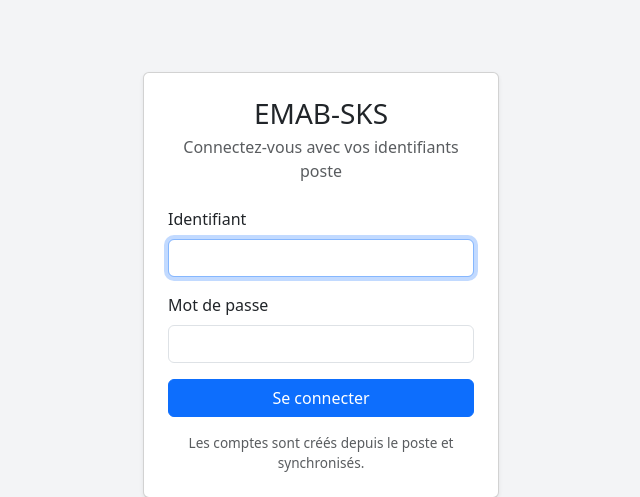
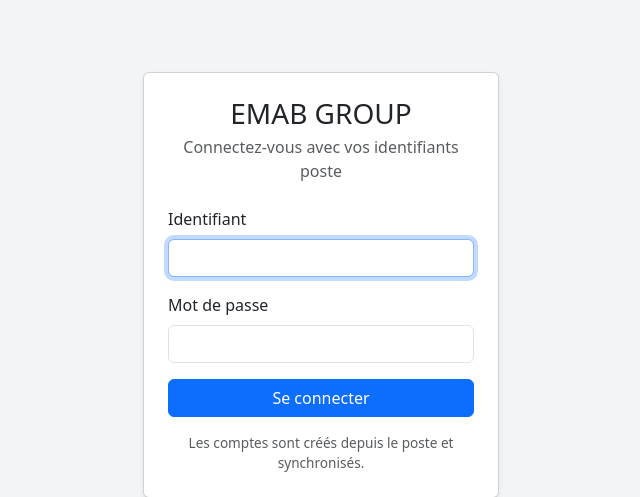
Before and after one commit to Faraleno2022/C-Users-LENO-Desktop-Gestionnaire-depot_Retrait, a Django app: page /login/ in a window 1280 px wide. Shown: the top 497 px of the page, without its empty margins (319-959 px from the left). Run offline with Django 5.2, Linux system fonts and the light colour scheme.

Commit message:
Ecrans de connexion : reafficher EMAB GROUP
Le renommage global en EMAB-SKS avait aussi touche les deux ecrans de
connexion. Le client les veut au nom EMAB GROUP, comme le logo
assets/logo_emab.png deja affiche sur le poste.

Seuls les titres de connexion sont revenus a EMAB GROUP (page web et
repli texte du poste) ; le reste du renommage EMAB-SKS est inchange,
ainsi que les chemins de donnees %LOCALAPPDATA%\EMAB GROUP.

Co-Authored-By: Claude Opus 5 <noreply@anthropic.com>

```diff
--- a/app/ui/login_window.py
+++ b/app/ui/login_window.py
@@ -33,7 +33,7 @@ class LoginWindow(QDialog):
         layout.setContentsMargins(40, 40, 40, 40)
         layout.setSpacing(14)
 
-        # Logo EMAB-SKS — même présentation que la page de connexion web
+        # Logo EMAB GROUP — même présentation que la page de connexion web
         if LOGO_PATH.exists():
             logo = QLabel()
             pix = QPixmap(str(LOGO_PATH))
@@ -42,7 +42,7 @@ class LoginWindow(QDialog):
             logo.setAlignment(Qt.AlignCenter)
             layout.addWidget(logo)
         else:
-            title = QLabel("EMAB-SKS")
+            title = QLabel("EMAB GROUP")
             title.setAlignment(Qt.AlignCenter)
             title.setProperty("class", "h1")
             title.setFont(QFont("Segoe UI", 18, QFont.Bold))
--- a/server/web/templates/web/login.html
+++ b/server/web/templates/web/login.html
@@ -6,7 +6,7 @@
   <div class="col-md-6 col-lg-4">
     <div class="card shadow-sm mt-5">
       <div class="card-body p-4">
-        <h3 class="text-center mb-1">EMAB-SKS</h3>
+        <h3 class="text-center mb-1">EMAB GROUP</h3>
         <p class="text-center text-muted mb-4">Connectez-vous avec vos identifiants poste</p>
 
         {% if error %}
```
